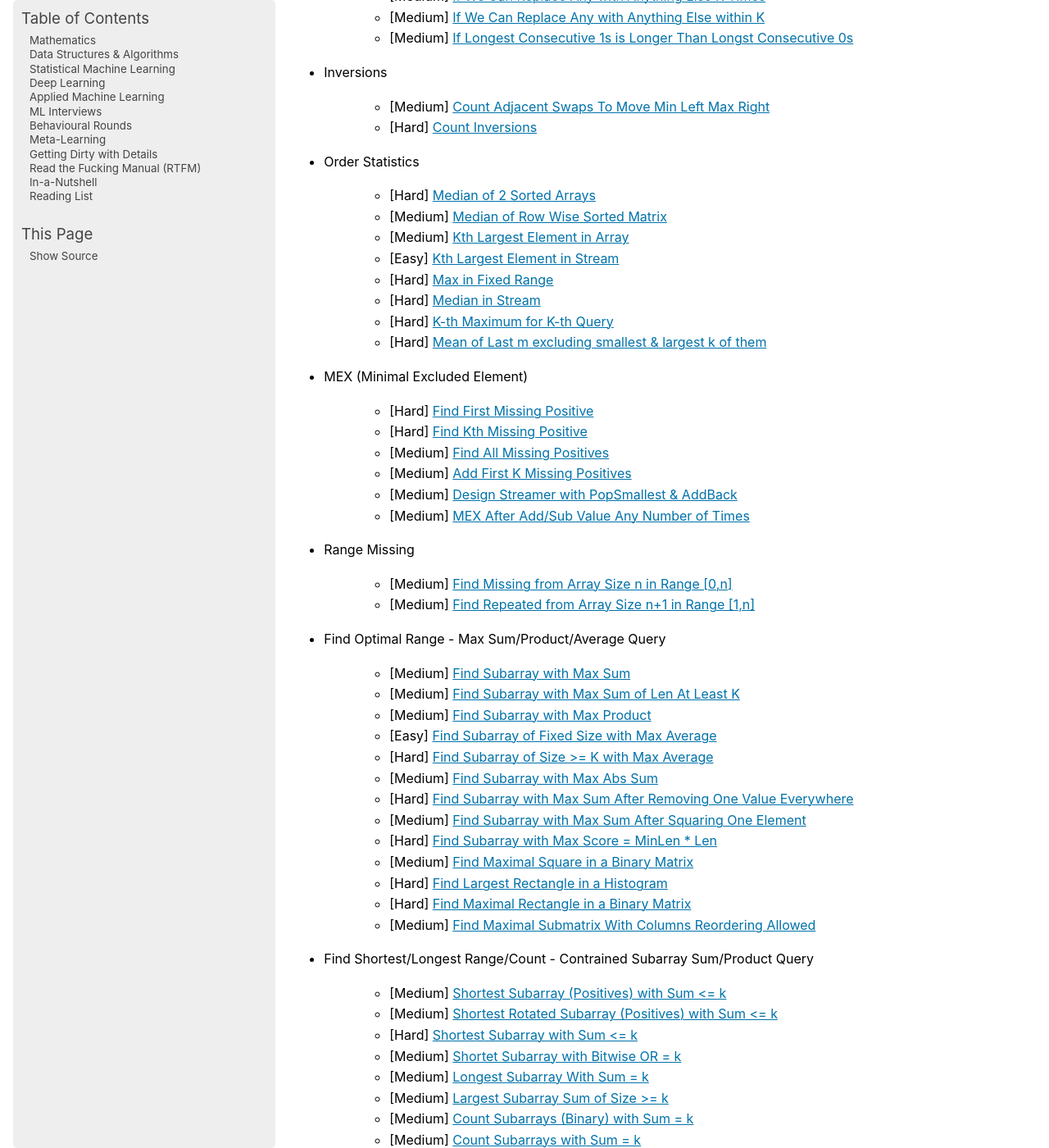
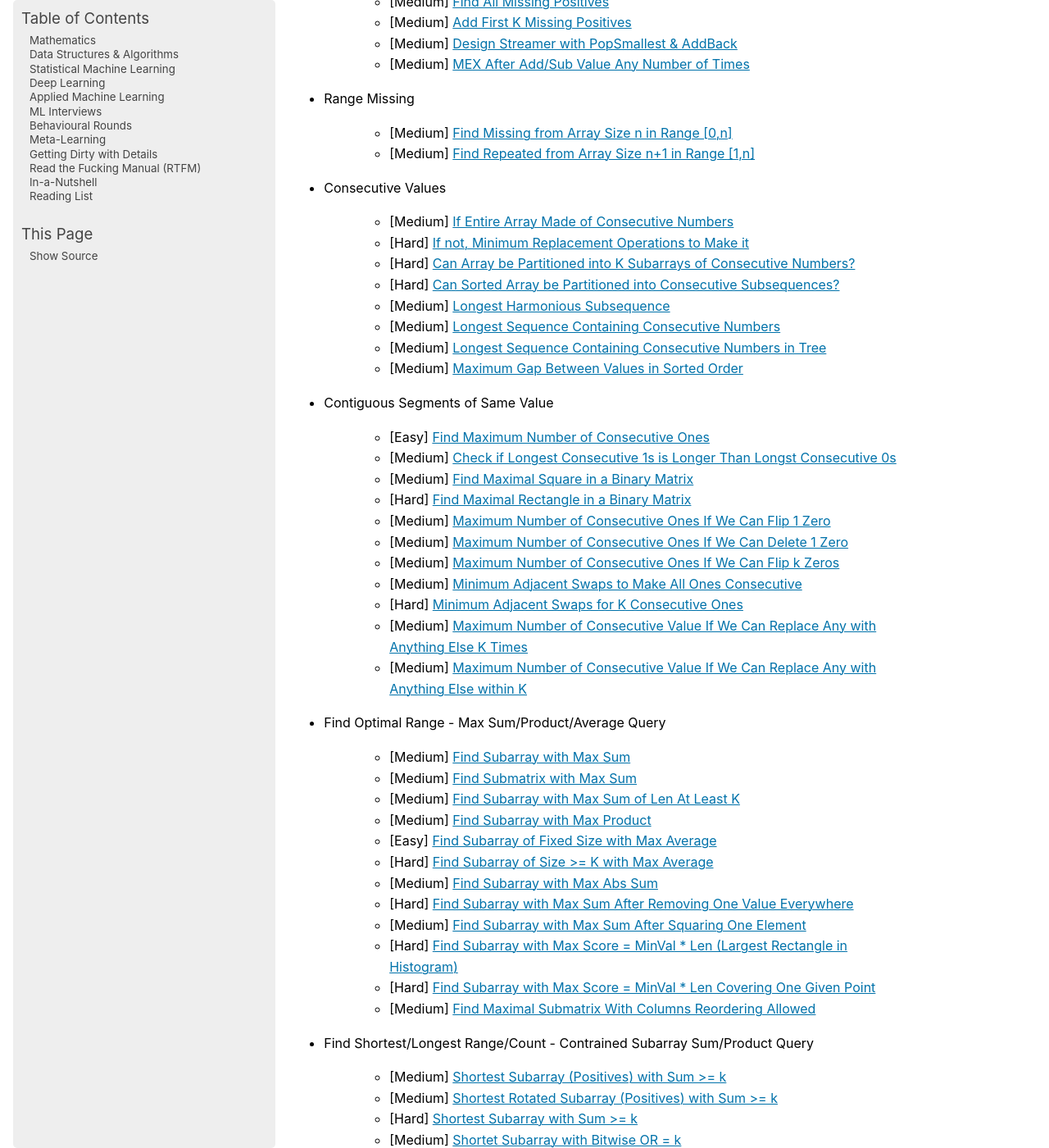
Before and after one commit to uselesstechjunks/leetcode, a Sphinx documentation site: the page built from docs/source/dsa/qb.rst, in a window 1280 px wide and 1400 px high, scrolled down 1135 px. Shown: the whole window at 82% size. Built offline with Sphinx 7.4.7, drawn with Linux system fonts in a browser that asks for light colours; pages that are not in the unit, such as notebooks, are missing from menus; some of the changed text lies outside the part shown.

Commit message:
Update qb.rst (#490)
* Update qb.rst

* Update qb.rst

* Update qb.rst

* Update qb.rst

* Update index.rst

* Update index.rst

* Update qb.rst

* Update qb.rst

```diff
--- a/docs/source/dsa/qb.rst
+++ b/docs/source/dsa/qb.rst
@@ -63,9 +42,33 @@ Arrays
 
 	- [Medium] `Find Missing from Array Size n in Range [0,n] <https://leetcode.com/problems/missing-number/description/>`_
 	- [Medium] `Find Repeated from Array Size n+1 in Range [1,n] <https://leetcode.com/problems/find-the-duplicate-number/description/>`_
+- Consecutive Values
+
+	- [Medium] `If Entire Array Made of Consecutive Numbers <https://leetcode.com/problems/check-if-an-array-is-consecutive/description/>`_
+	- [Hard] `If not, Minimum Replacement Operations to Make it <https://leetcode.com/problems/minimum-number-of-operations-to-make-array-continuous/description/>`_
+	- [Hard] `Can Array be Partitioned into K Subarrays of Consecutive Numbers? <https://leetcode.com/problems/hand-of-straights/description/>`_
+	- [Hard] `Can Sorted Array be Partitioned into Consecutive Subsequences? <https://leetcode.com/problems/split-array-into-consecutive-subsequences/>`_
+	- [Medium] `Longest Harmonious Subsequence <https://leetcode.com/problems/longest-harmonious-subsequence/description/>`_
+	- [Medium] `Longest Sequence Containing Consecutive Numbers <https://leetcode.com/problems/longest-consecutive-sequence/>`_
+	- [Medium] `Longest Sequence Containing Consecutive Numbers in Tree <https://leetcode.com/problems/binary-tree-longest-consecutive-sequence/description/>`_
+	- [Medium] `Maximum Gap Between Values in Sorted Order <https://leetcode.com/problems/maximum-gap/description/>`_
+- Contiguous Segments of Same Value
+
+	- [Easy] `Find Maximum Number of Consecutive Ones <https://leetcode.com/problems/max-consecutive-ones/description/>`_
+	- [Medium] `Check if Longest Consecutive 1s is Longer Than Longst Consecutive 0s <https://leetcode.com/problems/longer-contiguous-segments-of-ones-than-zeros/description/>`_
+	- [Medium] `Find Maximal Square in a Binary Matrix <https://leetcode.com/problems/maximal-square/description/>`_
+	- [Hard] `Find Maximal Rectangle in a Binary Matrix <https://leetcode.com/problems/maximal-rectangle/description/>`_
+	- [Medium] `Maximum Number of Consecutive Ones If We Can Flip 1 Zero <https://leetcode.com/problems/max-consecutive-ones-ii/description/>`_
+	- [Medium] `Maximum Number of Consecutive Ones If We Can Delete 1 Zero <https://leetcode.com/problems/longest-subarray-of-1s-after-deleting-one-element/description/>`_
+	- [Medium] `Maximum Number of Consecutive Ones If We Can Flip k Zeros <https://leetcode.com/problems/max-consecutive-ones-iii/description/>`_
+	- [Medium] `Minimum Adjacent Swaps to Make All Ones Consecutive <https://leetcode.com/problems/minimum-swaps-to-group-all-1s-together/description/>`_
+	- [Hard] `Minimum Adjacent Swaps for K Consecutive Ones <https://leetcode.com/problems/minimum-adjacent-swaps-for-k-consecutive-ones/description/>`_
+	- [Medium] `Maximum Number of Consecutive Value If We Can Replace Any with Anything Else K Times <https://leetcode.com/problems/longest-repeating-character-replacement/description/>`_
+	- [Medium] `Maximum Number of Consecutive Value If We Can Replace Any with Anything Else within K <https://leetcode.com/problems/maximum-beauty-of-an-array-after-applying-operation/description/>`_
 - Find Optimal Range - Max Sum/Product/Average Query
 
 	- [Medium] `Find Subarray with Max Sum <https://leetcode.com/problems/maximum-subarray/description/>`_
+	- [Medium] `Find Submatrix with Max Sum <https://www.geeksforgeeks.org/maximum-sum-submatrix/>`_
 	- [Medium] `Find Subarray with Max Sum of Len At Least K <https://www.geeksforgeeks.org/largest-sum-subarray-least-k-numbers/>`_
 	- [Medium] `Find Subarray with Max Product <https://leetcode.com/problems/maximum-product-subarray/description/>`_
 	- [Easy] `Find Subarray of Fixed Size with Max Average <https://leetcode.com/problems/maximum-average-subarray-i/description/>`_
@@ -73,21 +76,20 @@ Arrays
 	- [Medium] `Find Subarray with Max Abs Sum <https://leetcode.com/problems/maximum-absolute-sum-of-any-subarray/description/>`_
 	- [Hard] `Find Subarray with Max Sum After Removing One Value Everywhere <https://leetcode.com/problems/maximize-subarray-sum-after-removing-all-occurrences-of-one-element/description/>`_
 	- [Medium] `Find Subarray with Max Sum After Squaring One Element <https://leetcode.com/problems/maximum-subarray-sum-after-one-operation/description/>`_
-	- [Hard] `Find Subarray with Max Score = MinLen * Len <https://leetcode.com/problems/maximum-score-of-a-good-subarray/>`_
-	- [Medium] `Find Maximal Square in a Binary Matrix <https://leetcode.com/problems/maximal-square/description/>`_
-	- [Hard] `Find Largest Rectangle in a Histogram <https://leetcode.com/problems/largest-rectangle-in-histogram/description/>`_
-	- [Hard] `Find Maximal Rectangle in a Binary Matrix <https://leetcode.com/problems/maximal-rectangle/description/>`_
+	- [Hard] `Find Subarray with Max Score = MinVal * Len (Largest Rectangle in Histogram) <https://leetcode.com/problems/largest-rectangle-in-histogram/description/>`_
+	- [Hard] `Find Subarray with Max Score = MinVal * Len Covering One Given Point <https://leetcode.com/problems/maximum-score-of-a-good-subarray/>`_
 	- [Medium] `Find Maximal Submatrix With Columns Reordering Allowed <https://leetcode.com/problems/largest-submatrix-with-rearrangements/description/>`_
 - Find Shortest/Longest Range/Count - Contrained Subarray Sum/Product Query
 
-	- [Medium] `Shortest Subarray (Positives) with Sum <= k <https://leetcode.com/problems/minimum-size-subarray-sum/description/>`_
-	- [Medium] `Shortest Rotated Subarray (Positives) with Sum <= k <https://leetcode.com/problems/minimum-operations-to-reduce-x-to-zero/description/>`_
-	- [Hard] `Shortest Subarray with Sum <= k <https://leetcode.com/problems/shortest-subarray-with-sum-at-least-k/description/>`_
+	- [Medium] `Shortest Subarray (Positives) with Sum >= k <https://leetcode.com/problems/minimum-size-subarray-sum/description/>`_
+	- [Medium] `Shortest Rotated Subarray (Positives) with Sum >= k <https://leetcode.com/problems/minimum-operations-to-reduce-x-to-zero/description/>`_
+	- [Hard] `Shortest Subarray with Sum >= k <https://leetcode.com/problems/shortest-subarray-with-sum-at-least-k/description/>`_
 	- [Medium] `Shortet Subarray with Bitwise OR = k <https://leetcode.com/problems/shortest-subarray-with-or-at-least-k-ii/description/>`_
 	- [Medium] `Longest Subarray With Sum = k <https://leetcode.com/problems/maximum-size-subarray-sum-equals-k/>`_
-	- [Medium] `Largest Subarray Sum of Size >= k <https://www.geeksforgeeks.org/largest-sum-subarray-least-k-numbers/>`_
+	- [Medium] `Largest Submatrix with Sum = 0 <https://www.geeksforgeeks.org/largest-rectangular-sub-matrix-whose-sum-0/>`_
 	- [Medium] `Count Subarrays (Binary) with Sum = k <https://leetcode.com/problems/binary-subarrays-with-sum/description/>`_
 	- [Medium] `Count Subarrays with Sum = k <https://leetcode.com/problems/subarray-sum-equals-k/description/>`_
+	- [Medium] `Count Submatrices with Sum = k <https://www.geeksforgeeks.org/count-of-submatrix-with-sum-x-in-a-given-matrix/>`_
 	- [Medium] `Count Subarrays with Product < k <https://leetcode.com/problems/subarray-product-less-than-k/description/>`_
 	- [Hard] `Count Subarrays With Sum in Given Range <https://leetcode.com/problems/count-of-range-sum/description/>`_
 	- [Hard] `Count Subarrays with Sum*Len <= k <https://leetcode.com/problems/count-subarrays-with-score-less-than-k/description/>`_
```
Also changed, not shown: other parts of docs/source/dsa/qb.rst (+0 -21 lines), docs/source/dsa/index.rst (+6 -2 lines).
